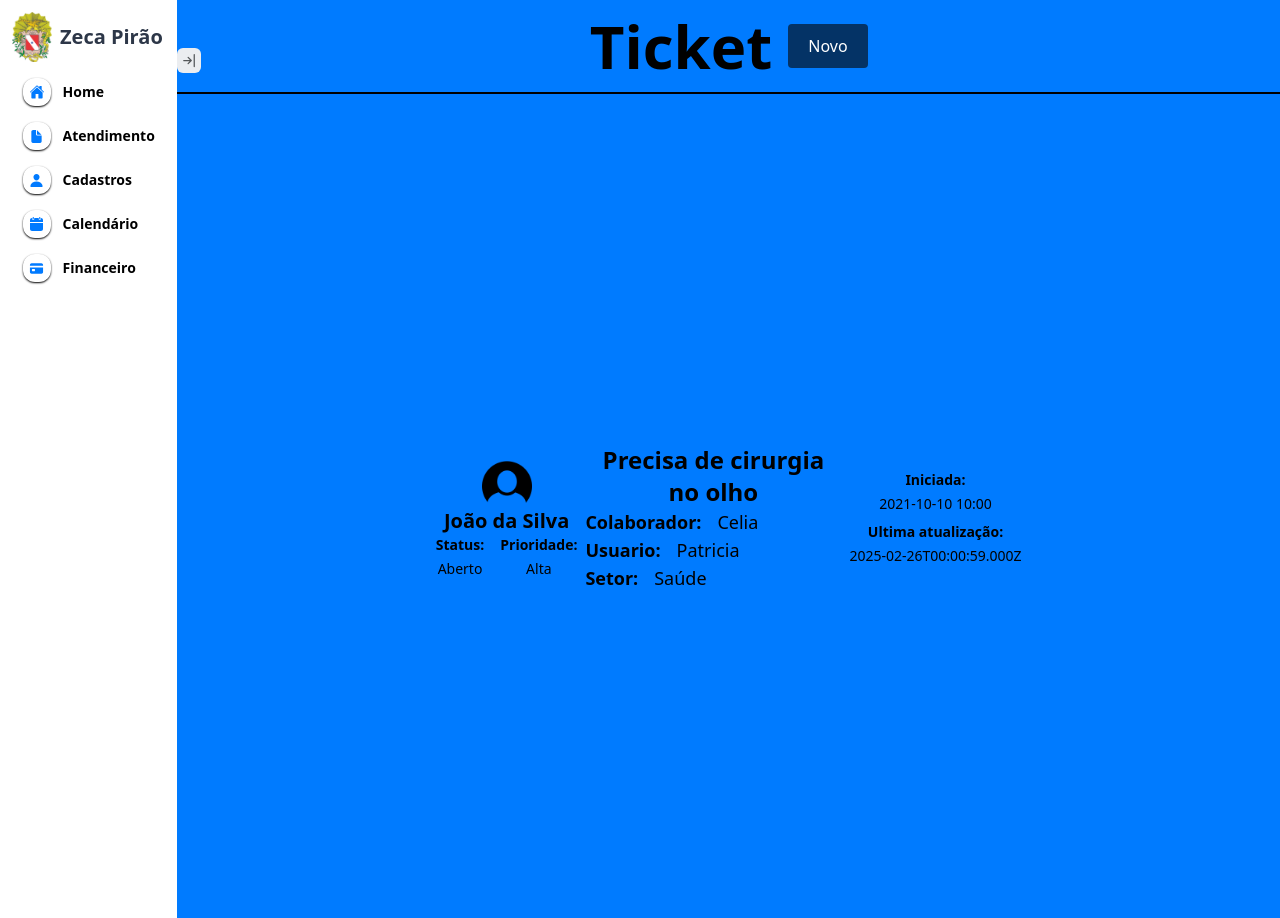
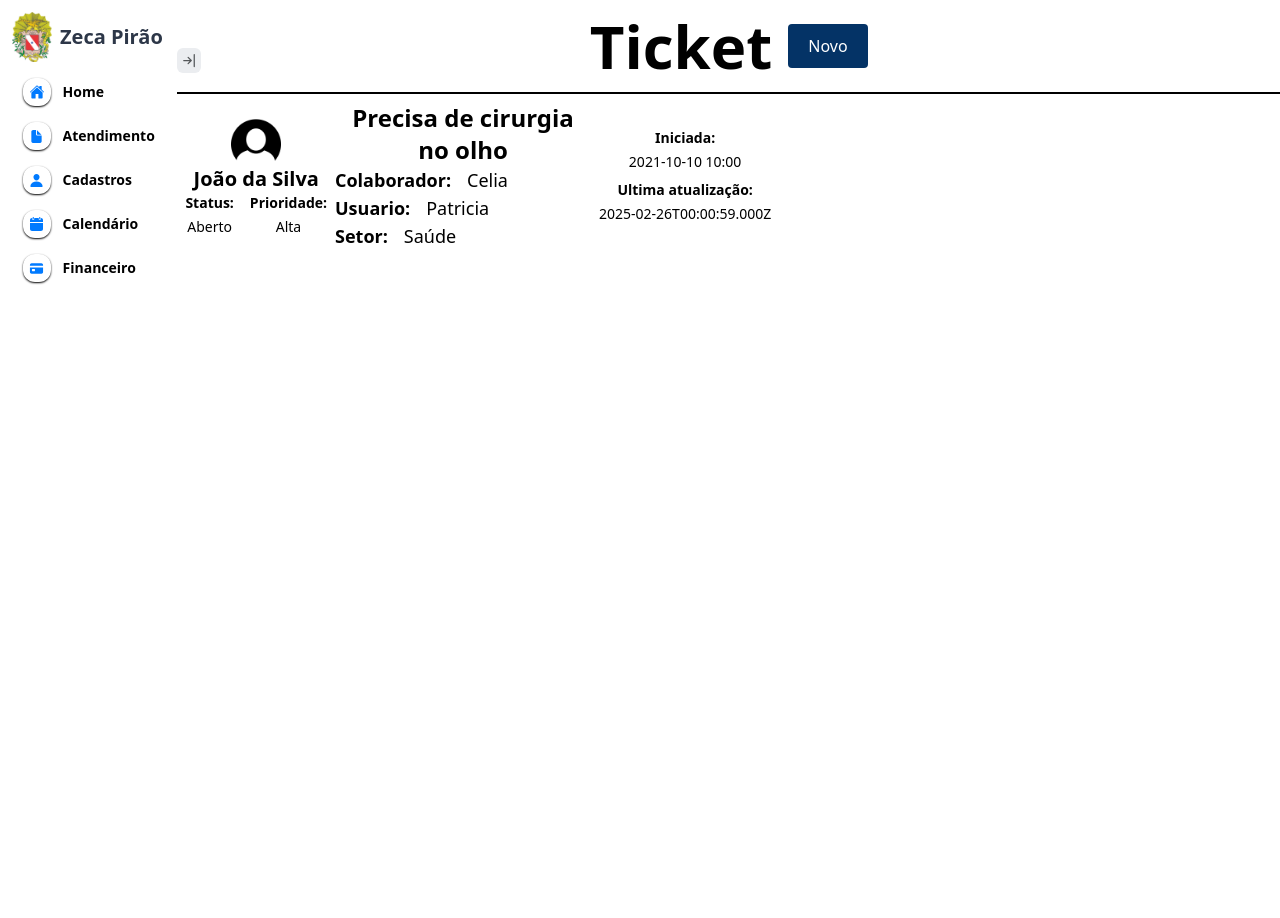
Before and after one commit to victoraamlima/unified-service-hub, a Next.js app: page /Dashboard/Ticket/TicketHome in a window 1280 px wide. After the commit the page ends 800 px from the top, so only its background shows below. Built offline with nearby package versions, Linux system fonts and the light colour scheme.

Commit message:
Refactor global styles by removing unused container and header styles for cleaner CSS

```diff
--- a/src/styles/globals.css
+++ b/src/styles/globals.css
@@ -26,29 +26,12 @@ body {
   height: 100vh;
 }
 
-
-.container {
-  display: flex;
-  flex-direction: column;
-  align-items: center;
-  min-height: 100vh;
-  /* padding: 20px; */
-  background-color: #007bff;
-}
-
-.header {
-  font-size: 24px;
-  margin-bottom: 20px;
-}
-
 .form-group {
   align-items: center;
-  /* background-color: #043366; */
   display: flex;
   gap: 10px;
   margin-bottom: 15px;
   width: 100%;
-  /* max-width: 400px; */
 }
 
 .form-group label {
```
